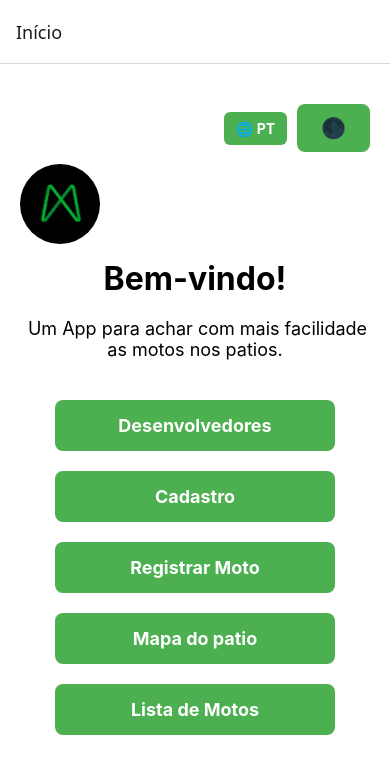
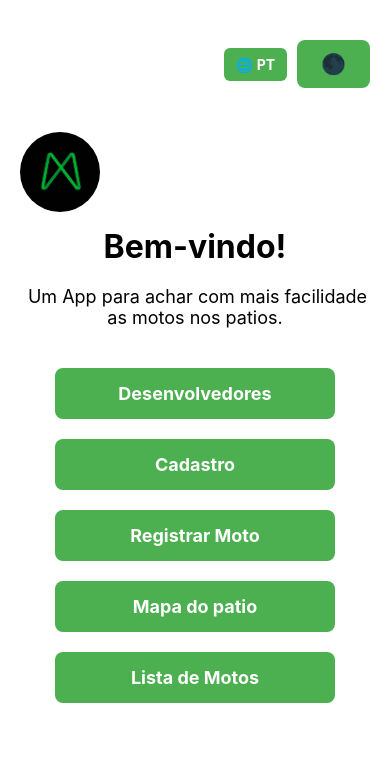
Before and after one commit to Pedro-sugoy/Mobile-Sprint1-e-2, a React Native app: screen / in a window 390 px wide. Shown: the top 774 px of the page. Built offline with nearby package versions, Linux system fonts and the light colour scheme.

Commit message:
Ocultar barra de navegação superior

```diff
--- a/App.js
+++ b/App.js
@@ -15,10 +15,12 @@ const Stack = createNativeStackNavigator();
 
 export default function App() {
   return (
-    // ThemeProvider precisa envolver o NavigationContainer
     <ThemeProvider>
       <NavigationContainer>
-        <Stack.Navigator initialRouteName="Início">
+        <Stack.Navigator
+          initialRouteName="Início"
+          screenOptions={{ headerShown: false }} // remove o header de todas as telas
+        >
           <Stack.Screen name="Início" component={HomeScreen} />
           <Stack.Screen name="Desenvolvedores" component={DesenvolvedoresScreen} />
           <Stack.Screen name="Cadastro" component={TelaCadastro} />
```
